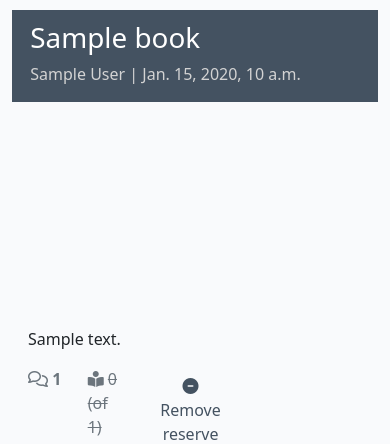
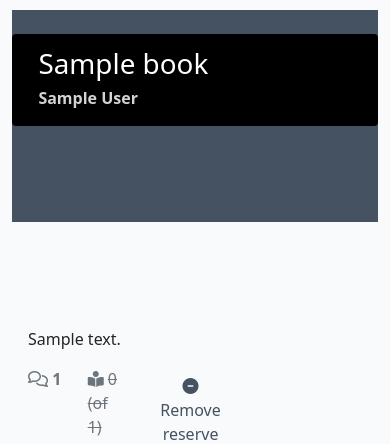
Before and after one commit to patchamama/Bookstore-loans, a Django app: a page that uses templates/book_detail.html in a window 390 px wide. Shown: the part 56-500 px from the top of the page. Run offline with Django 3.2, Linux system fonts and the light colour scheme; a user stored in the database is signed in; tables that the repository leaves empty hold one stand-in row (values such as "Sample post"); some libraries are stand-ins or nearby versions.

Commit message:
Agregado nuevos datos a ser visualizados en detalles de libros y retoques en el formato de datos visualizados

```diff
--- a/static/css/style.css
+++ b/static/css/style.css
@@ -113,24 +113,45 @@ footer a {
     z-index: 100;
 }
 
-.post-link {
+.book-link {
     text-decoration: none;
     color: #445261;
 }
 
-.post-link:hover,
+.book-link:hover,
 .page-link {
     color: #E84610;
 }
 
-.post-title {
+.book-title {
     margin-top: 3%;
     margin-left: 5%;
 }
 
-.post-subtitle {
+.book-subtitle {
+    font-weight: 600;
     margin-left: 5%;
     color: lightgray;
+}
+
+.fiel_value {
+    min-height: 20px;
+    border: 0px;
+    -moz-border-radius: 4px;
+    border-radius: 4px;
+    background-color: #0088cc;
+    padding: 3px 9px;
+    line-height: 18px;
+}
+
+.back-title {
+    min-height: 20px;
+    border: 0px;
+    -moz-border-radius: 4px;
+    border-radius: 4px;
+    background-color: #000000;
+    padding: 3px 9px;
+    line-height: 18px;
 }
 
 .btn-signup {
--- a/templates/book_detail.html
+++ b/templates/book_detail.html
@@ -6,17 +6,44 @@
     <div class="container">
         <div class="row g-0">
             <div class="col-md-10 masthead-text">
-                <!-- Post title goes in these h1 tags -->
-                <h1 class="post-title">{{ book.title }}</h1>
-                <!-- Post author goes before the | the post's created date goes after -->
-                <p class="post-subtitle">{{ book.author }} | {{ book.created_on }}</p>
+                <br>
+                <div class="row">
+                    <div class="col-md-1"></div>
+                    <div class="col-md-10">
+                        <div class="back-title">
+                            <!-- Post title goes in these h1 tags -->
+                            <h1 class="book-title">{{ book.title }}</h1>
+                            <!-- Post author goes before the | the post's created date goes after -->
+                            <p class="book-subtitle">{{ book.author }}</p>
+                        </div>
+                     </div>
+                    <div class="col-md-1"></div>
+                </div>
+
+                <br><br>
+                <div class="row">
+                    <div class="d-none d-md-block col-md-2 text-end">Pages:</div>
+                    <div class="d-none d-md-block col-md-1"><span class="fiel_value">{{ book.pages }}</span></div>
+                    <div class="d-none d-md-block col-md-2 text-end">Pub. year:</div>
+                    <div class="d-none d-md-block col-md-1"><span class="fiel_value">{{ book.pub_year.year }}</span></div>
+                    <div class="d-none d-md-block col-md-2 text-end">isbn:</div>
+                    <div class="d-none d-md-block col-md-1"><span class="fiel_value">{{ book.isbn }}</span></div>
+                </div>
+                <br>
+                <div class="row">
+                    <div class="d-none d-md-block col-md-2 text-end">Language:</div>
+                    <div class="d-none d-md-block col-md-1"><span class="fiel_value">{{ book.language }}</span></div>
+                    <div class="d-none d-md-block col-md-2 text-end">Features:</div>
+                    <div class="d-none d-md-block col-md-6 fiel_value"><span class="">{{ book.features | safe }}</span></div>
+                </div>
+                <br>
             </div>
             <div class="d-none d-md-block col-md-2">
                 <!-- The featured image URL goes in the src attribute -->
                 {% if "notimage" in book.featured_image.url %}
                 <img src="https://upload.wikimedia.org/wikipedia/commons/thumb/a/ac/No_image_available.svg/480px-No_image_available.svg.png" width= "180px" height="100%">>
                 {% else %}
-                <img src="{{ book.cover.url }}" width= "180px" height="100%">
+                <img src="{{ book.cover.url }}" width="auto" height="320px">
                 {% endif %}
             </div>
         </div>
@@ -62,7 +89,7 @@
                                 {% if loan.status == 1 %}
                                     <form method="post" class="form-inline">
                                     <input type="hidden" name="action" value="remove_reserved">
-                                    <button class="btn btn-link post-link" type="submit"><i class="fa-solid fa-circle-minus"></i> Remove reserve</button>
+                                    <button class="btn btn-link book-link" type="submit"><i class="fa-solid fa-circle-minus"></i> Remove reserve</button>
                                     {% csrf_token %}
                                     </form>
                                 {% else %}
@@ -73,7 +100,7 @@
                                     {% else %}
                                         <form method="post" class="form-inline">
                                         <input type="hidden" name="action" value="add_reserved">
-                                        <button class="btn btn-link post-link" type="submit"><i class="fa-solid fa-circle-plus"></i> Reserve the book</button>
+                                        <button class="btn btn-link book-link" type="submit"><i class="fa-solid fa-circle-plus"></i> Reserve the book</button>
                                         {% csrf_token %}
                                         </form>
                                     {% endif %}
@@ -83,7 +110,7 @@
                             {% if book.items_available_to_loan != "0" %}
                                 <form method="post" class="form-inline">
                                 <input type="hidden" name="action" value="add_reserved">
-                                <button class="btn btn-link post-link" type="submit"><i class="fa-solid fa-circle-plus"></i> Reserve the book</button>
+                                <button class="btn btn-link book-link" type="submit"><i class="fa-solid fa-circle-plus"></i> Reserve the book</button>
                                 {% csrf_token %}
                                 </form>
                             {% endif %}
--- a/templates/index.html
+++ b/templates/index.html
@@ -20,7 +20,7 @@
                             {% endif %}
 
                         <div class="card-body">
-                            <a href="{% url 'book_detail' book.slug %}" class="post-link">
+                            <a href="{% url 'book_detail' book.slug %}" class="book-link">
                                 <h5 class="card-title">{{ book.title }}</h5>
                             </a>
                             <p class="card-text">by <span class="italic">{{ book.author }}</span></p>
--- a/templates/loans_detail.html
+++ b/templates/loans_detail.html
@@ -22,7 +22,7 @@
                {{ loan.book.author }}
           </div>
           <div class="borders {% if forloop.counter|divisibleby:2 %}even{% else %}odd{% endif %} col-12 col-sm-3 italic">
-               <a  class="post-link" href="{% url 'book_detail' loan.book.slug %}">{{ loan.book.title }}</a>
+               <a  class="book-link" href="{% url 'book_detail' loan.book.slug %}">{{ loan.book.title }}</a>
           </div>
           <div class="borders {% if forloop.counter|divisibleby:2 %}even{% else %}odd{% endif %} col-12 col-sm-2">
                {{ loan.expire.date }}
```
